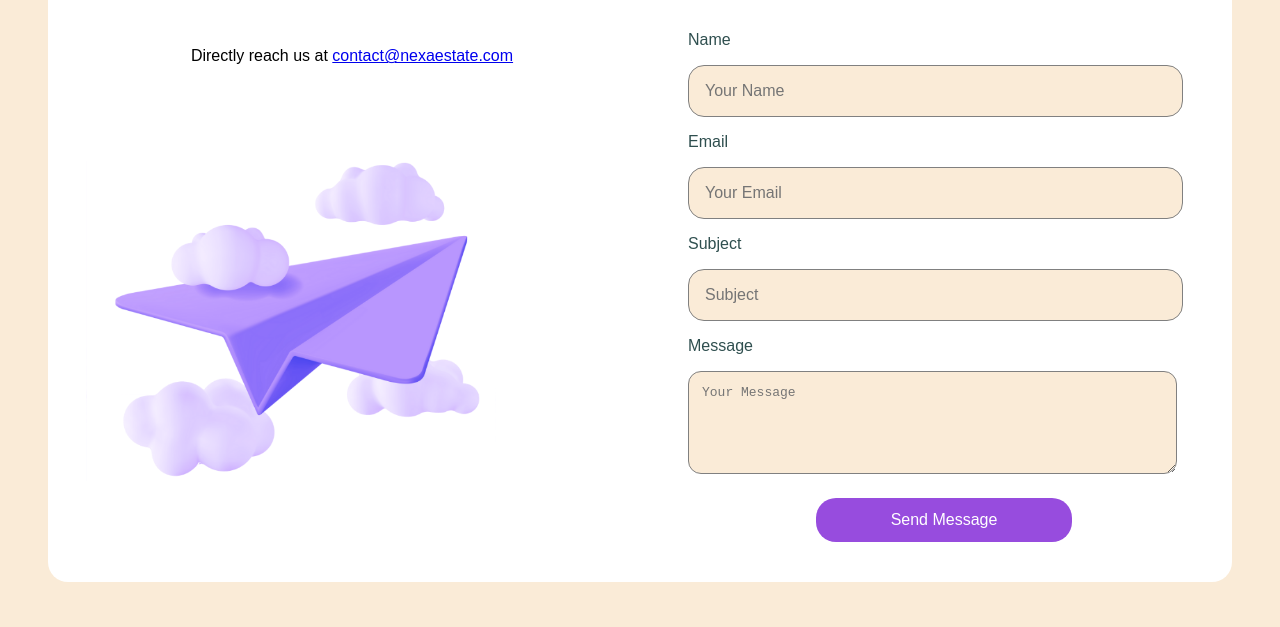
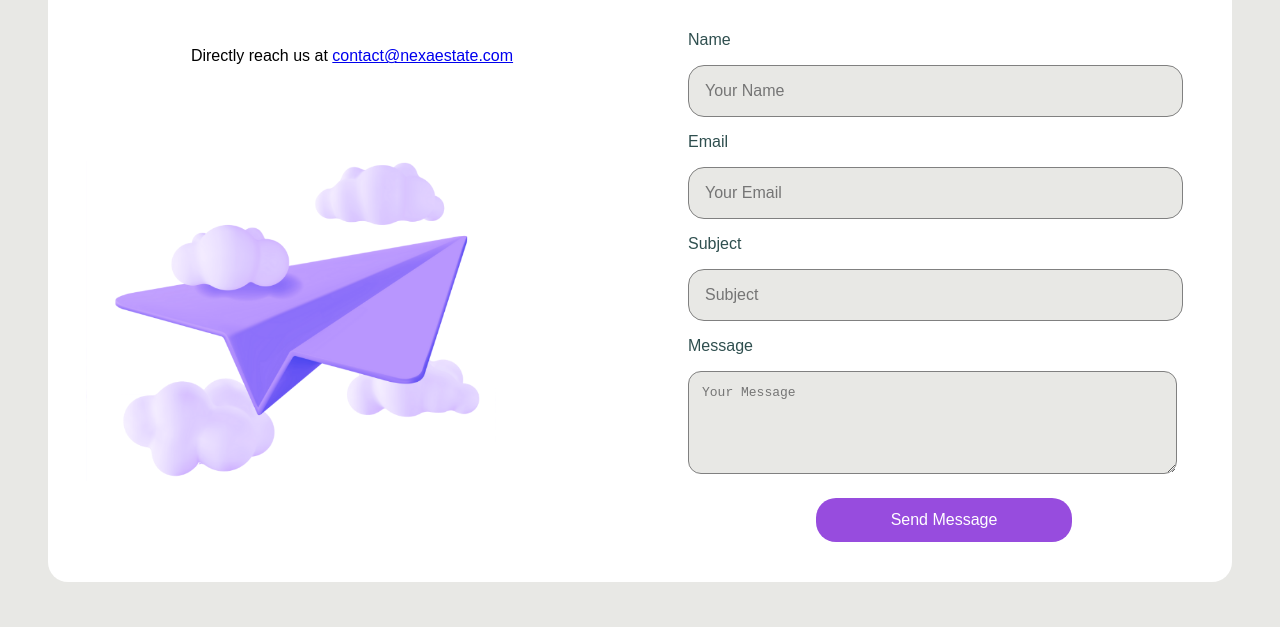
Before and after one commit to PIYUSH-CU/nexaestate.github.io, a plain HTML site: page index.html in a window 1280 px wide. Shown: the part 2207-2834 px from the top of the page. Drawn offline with Linux system fonts and the light colour scheme.

Commit message:
Ham First

```diff
--- a/style.css
+++ b/style.css
@@ -1,11 +1,12 @@
 /* Global CSS Elements */
 :root{
     --vb:rgb(151, 76, 222);
+    --bgc:rgb(232, 232, 229);
 }
 
 body {
     padding: 2.5rem;
-    background-color: antiquewhite;
+    background-color: var(--bgc);
     font-family: 'arial';
 }
 
@@ -309,7 +310,7 @@ button:hover {
     padding: 1em;
     border-radius: 1em;
     border: 1px solid grey;
-    background-color: antiquewhite;
+    background-color: var(--bgc);
     font-size: 1em;
 }
 
```
